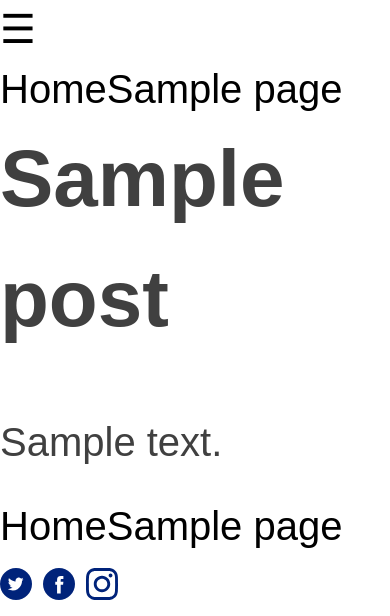
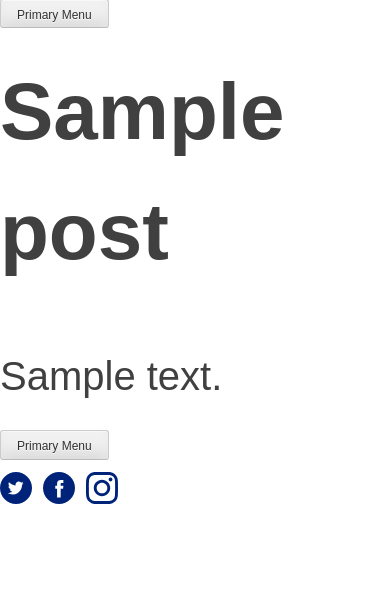
Before and after one commit to redacademy/soc-winter-2019, a WordPress theme: template themes/sports-on-campus/page.php in a window 390 px wide. Shown: the part 310-926 px from the top of the page. After the commit the page ends 814 px from the top, so only its background shows below. Run offline with PHP 8.4 and a stand-in for WordPress, Linux system fonts and the light colour scheme; the site name, menu and one post (Sample post) are stand-ins, and other content is empty; some libraries are stand-ins or nearby versions; grey boxes are pictures that could not be loaded.

Commit message:
Undo CSS on mobile navigation

```diff
--- a/themes/sports-on-campus/header.php
+++ b/themes/sports-on-campus/header.php
@@ -29,7 +29,7 @@
 				</div><!-- .site-branding -->
 
 				<nav id="site-navigation" class="main-navigation" role="navigation">
-				<a class="toggle-nav" href="#">&#9776;</a>
+					<button class="menu-toggle" aria-controls="primary-menu" aria-expanded="false"><?php echo esc_html( 'Primary Menu' ); ?></button>
 					<?php wp_nav_menu( array( 'theme_location' => 'primary', 'menu_id' => 'primary-menu' ) ); ?>
 				</nav><!-- #site-navigation -->
 			</header><!-- #masthead -->
--- a/themes/sports-on-campus/sass/_navigation.scss
+++ b/themes/sports-on-campus/sass/_navigation.scss
@@ -33,7 +33,7 @@ a {
 	width: 100%;
 
 	ul {
-		// display: none;
+		display: none;
 		list-style: none;
 		margin: 0;
 		padding-left: 0;
@@ -96,9 +96,12 @@ a {
 }
 
 /* Small menu. */
+.menu-toggle,
+.main-navigation.toggled ul {
+	display: block;
+}
 
-
-@media screen and (min-width: 300px) {
+@media screen and (min-width: 768px) {
 	.menu-toggle {
 		display: none;
 	}
@@ -106,11 +109,6 @@ a {
 		display: block;
 	}
 }
-@media all and (max-width: 600px) {
-	.nav-toggle.icon {
-	display: none;
-	}
-	}
 
 .comment-navigation,
 .posts-navigation,
--- a/themes/sports-on-campus/style.css
+++ b/themes/sports-on-campus/style.css
@@ -363,7 +363,8 @@ html {
           box-sizing: inherit; }
 
 body {
-  background: #fff; }
+  background: #fff;
+  /* Fallback for when there is no custom background color defined. */ }
 
 blockquote,
 q {
@@ -530,15 +531,15 @@ a {
     text-decoration: none; }
 
 /* Small menu. */
-@media screen and (min-width: 300px) {
+.menu-toggle,
+.main-navigation.toggled ul {
+  display: block; }
+
+@media screen and (min-width: 768px) {
   .menu-toggle {
     display: none; }
   .main-navigation ul {
     display: block; } }
-
-@media all and (max-width: 600px) {
-  .nav-toggle.icon {
-    display: none; } }
 
 .site-main .comment-navigation, .site-main
 .posts-navigation, .site-main
@@ -734,3 +735,5 @@ object {
 /* Front page */
 body {
   font-size: 40px; }
+
+/* Footer */
```
